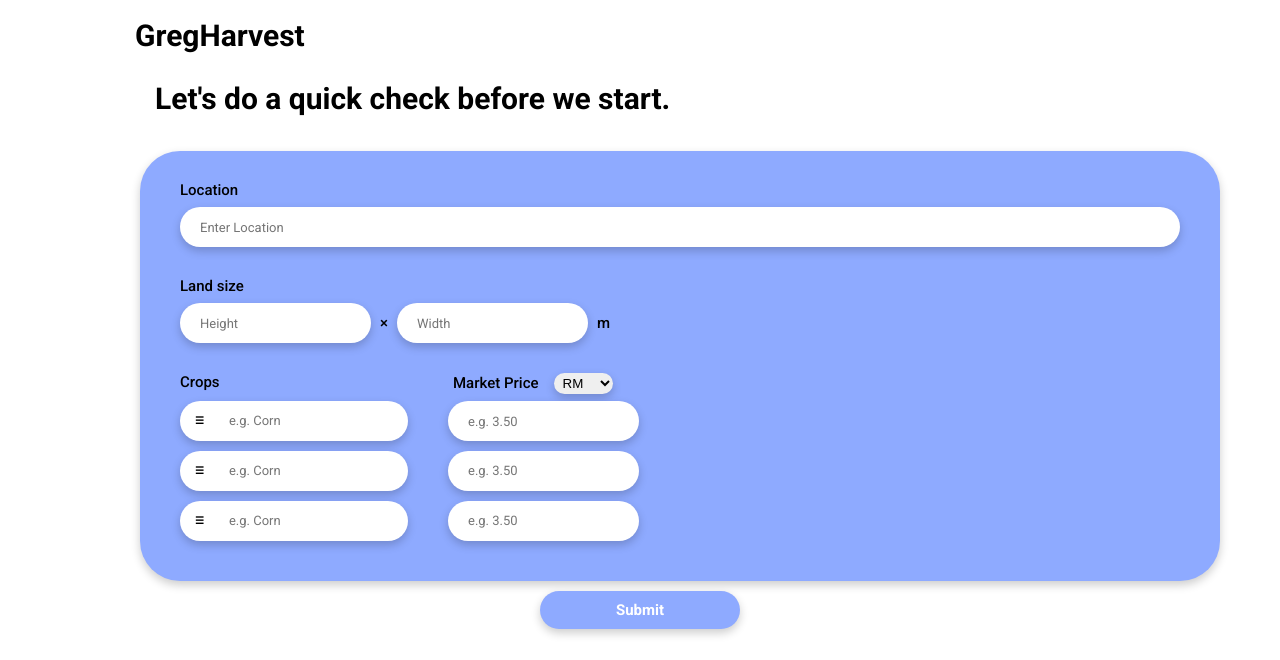
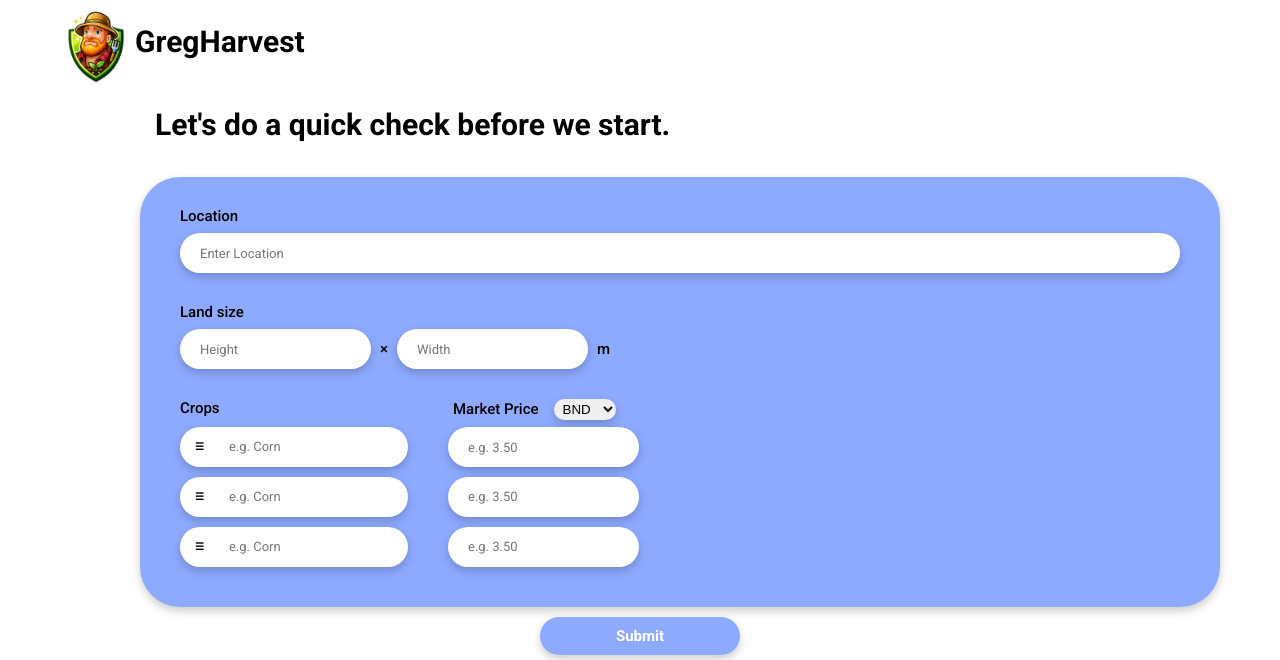
Before and after one commit to ReinaDNA/Machine-not-Learning, a Flask app: template templates/pre_setup.html in a window 1280 px wide. Shown: the top 660 px of the page. Run offline with Flask 3, Linux system fonts and the light colour scheme; the template is opened without the code that fills it, so the values that code supplies are empty.

Commit message:
Edit of presetup

```diff
--- a/static/pre-setup.css
+++ b/static/pre-setup.css
@@ -30,7 +30,7 @@
 
     .greg-pic {
         width: 75px;
-        height: 0vw;
+        height: 75px;
         padding: 1px;
         border-radius: 50%;
         margin-top: 10px;
--- a/templates/pre_setup.html
+++ b/templates/pre_setup.html
@@ -54,11 +54,20 @@
                 </div>
                 <div class="column">
                     <div class="market-price">
-                    <p class="market-title">Market Price</p>
-                    <select class="price-unit" name="fruits">
-                    <option value="Ringgit">RM</option>
-                    <option value="Singapore Dollar">SGD</option> // 叫新加坡人来马来西亚做外劳
-                    <option value="Iran">IRN</option>
+                        <p class="market-title">Market Price</p>
+                        <select class="price-unit" name="currency">
+                            <option value="Brunei Dollar">BND</option>
+                            <option value="Cambodian Riel">KHR</option>
+                            <option value="Indonesian Rupiah">IDR</option>
+                            <option value="Lao Kip">LAK</option>
+                            <option value="Malaysian Ringgit">MYR</option>
+                            <option value="Myanmar Kyat">MMK</option>
+                            <option value="Philippine Peso">PHP</option>
+                            <option value="Singapore Dollar">SGD</option>
+                            <option value="Thai Baht">THB</option>
+                            <option value="US Dollar">USD</option>
+                            <option value="Vietnamese Dong">VND</option>
+                        </select>
                     </select>
                     </div>
                     <div class="adjust-price">
```
